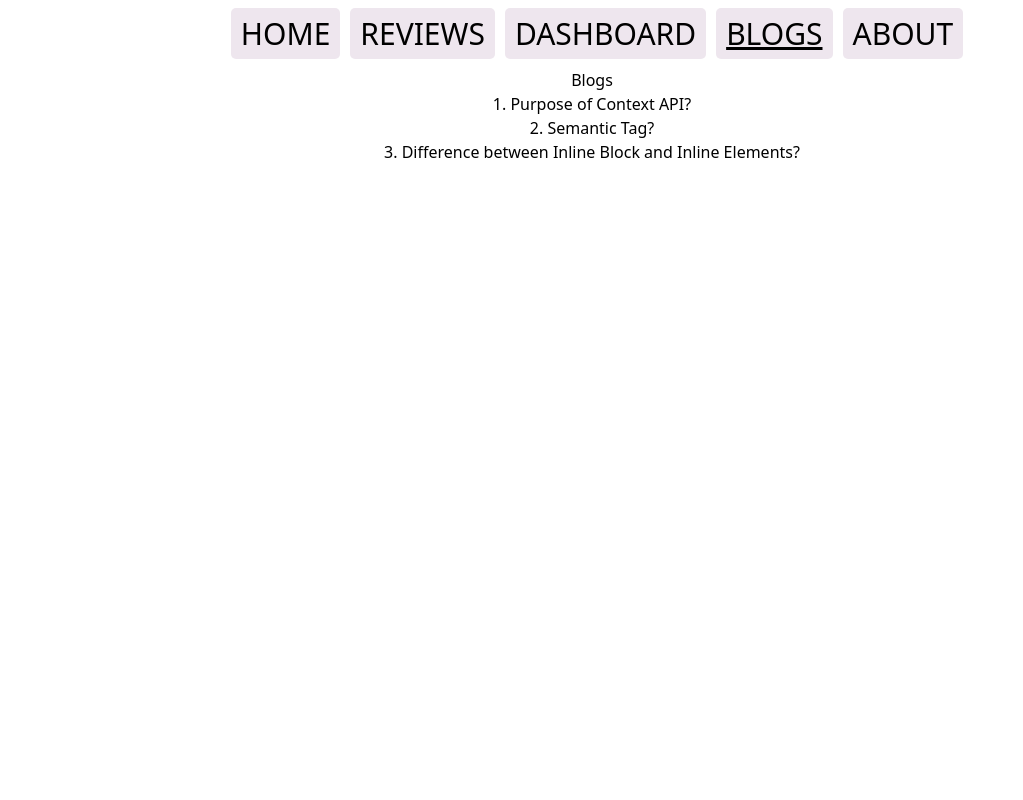
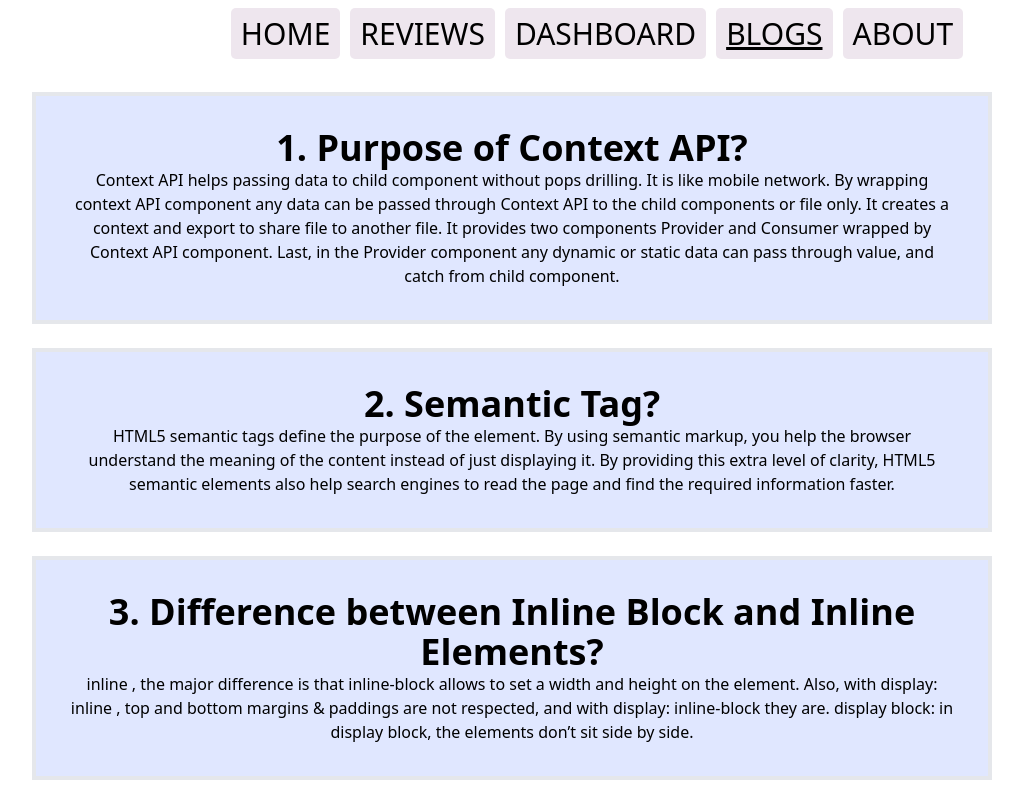
Before and after one commit to Sumaiyash/product-analysis-website, a React (Create React App) app: page /blogs in a window 1280 px wide. Shown: the whole page, without its empty margins (48-1071 px from the left). Built offline with nearby package versions, Linux system fonts and the light colour scheme.

Commit message:
blogs items insert

```diff
--- a/src/Components/Blogs/Blogs.js
+++ b/src/Components/Blogs/Blogs.js
@@ -3,14 +3,32 @@ import './Blogs.css';
 
 const Blogs = () => {
     return (
-        <div>
-            <h2>Blogs</h2>
-            <h1>1. Purpose of Context API?</h1>
-            <p></p>
-            <h1>2. Semantic Tag?</h1>
-            <p></p>
-            <h1>3. Difference between Inline Block and Inline Elements?</h1>
-            <p></p>
+        <div >
+
+            <div className=' bg-indigo-100 border-4 mx-20 p-8 h-2/5 w-3/4 my-6' >
+                <h1 className='text-4xl font-bold '>1. Purpose of Context API?</h1>
+                <p>Context API helps passing data to child component without pops drilling. It is like mobile network.
+                    By wrapping context API component any data can be passed through Context API to the child components
+                    or file only. It creates a context and export to share file to another file. It provides two components
+                    Provider and Consumer wrapped by Context API component. Last, in the Provider component any dynamic
+                    or static data can pass through value, and catch from child component.</p>
+            </div>
+
+
+            <div className=' bg-indigo-100 border-4 mx-20 p-8 h-2/5 w-3/4 my-6'>
+                <h1 className='text-4xl font-bold '>2. Semantic Tag?</h1>
+                <p>HTML5 semantic tags define the purpose of the element. By using semantic markup,
+                    you help the browser understand the meaning of the content instead of just displaying it.
+                    By providing this extra level of clarity, HTML5 semantic elements also help search engines to read the page and find the required information faster.</p>
+            </div>
+
+            <div className=' bg-indigo-100 border-4 mx-20 p-8 h-2/5 w-3/4'>
+                <h1 className='text-4xl font-bold '>3. Difference between Inline Block and Inline Elements?</h1>
+                <p> inline , the major difference is that inline-block allows to set a width and height on the element.
+                    Also, with display: inline , top and bottom margins & paddings are not respected, and with display: inline-block they are.
+
+                    display block: in display block, the elements don’t sit side by side.</p>
+            </div>
         </div>
     );
 };
```
